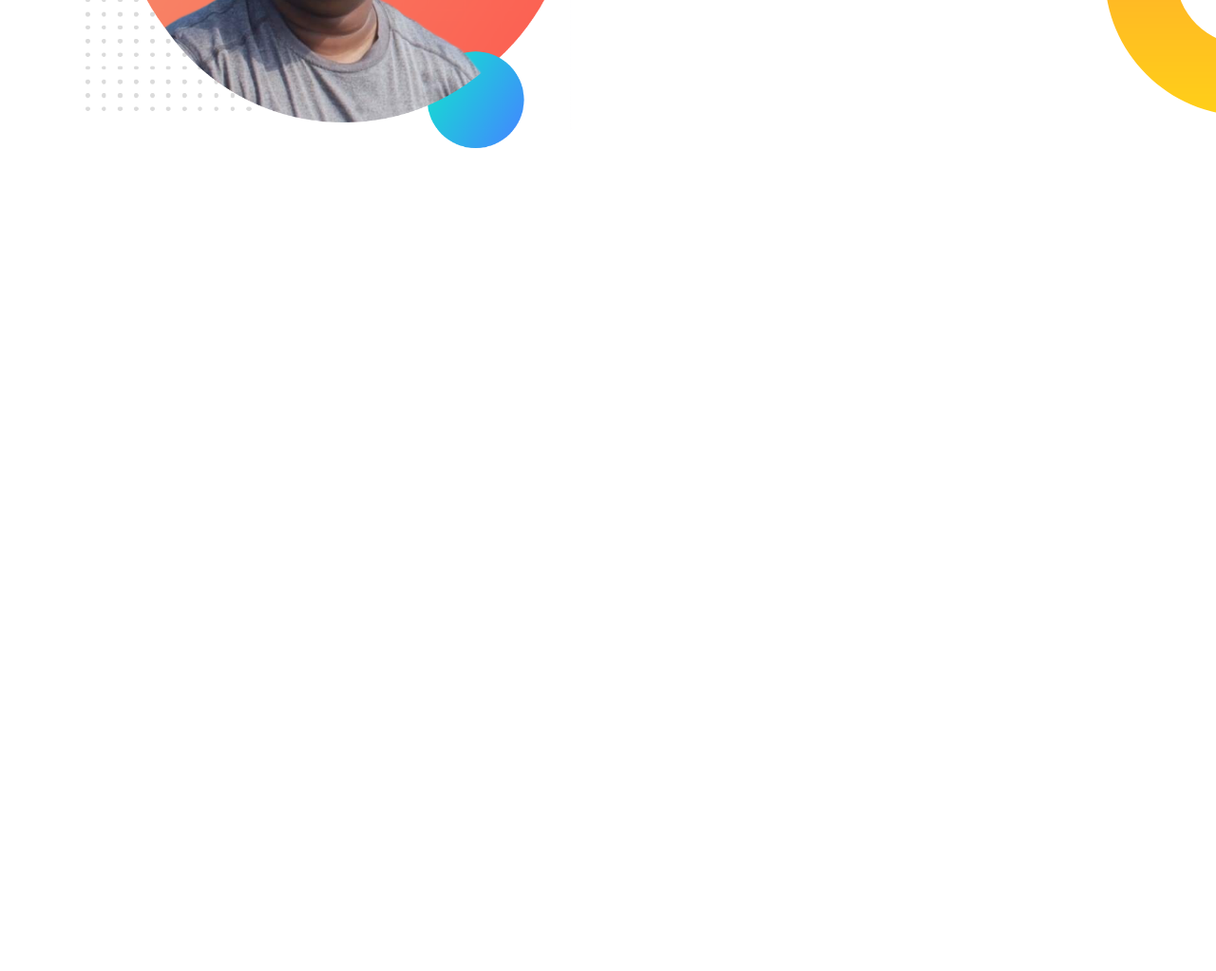
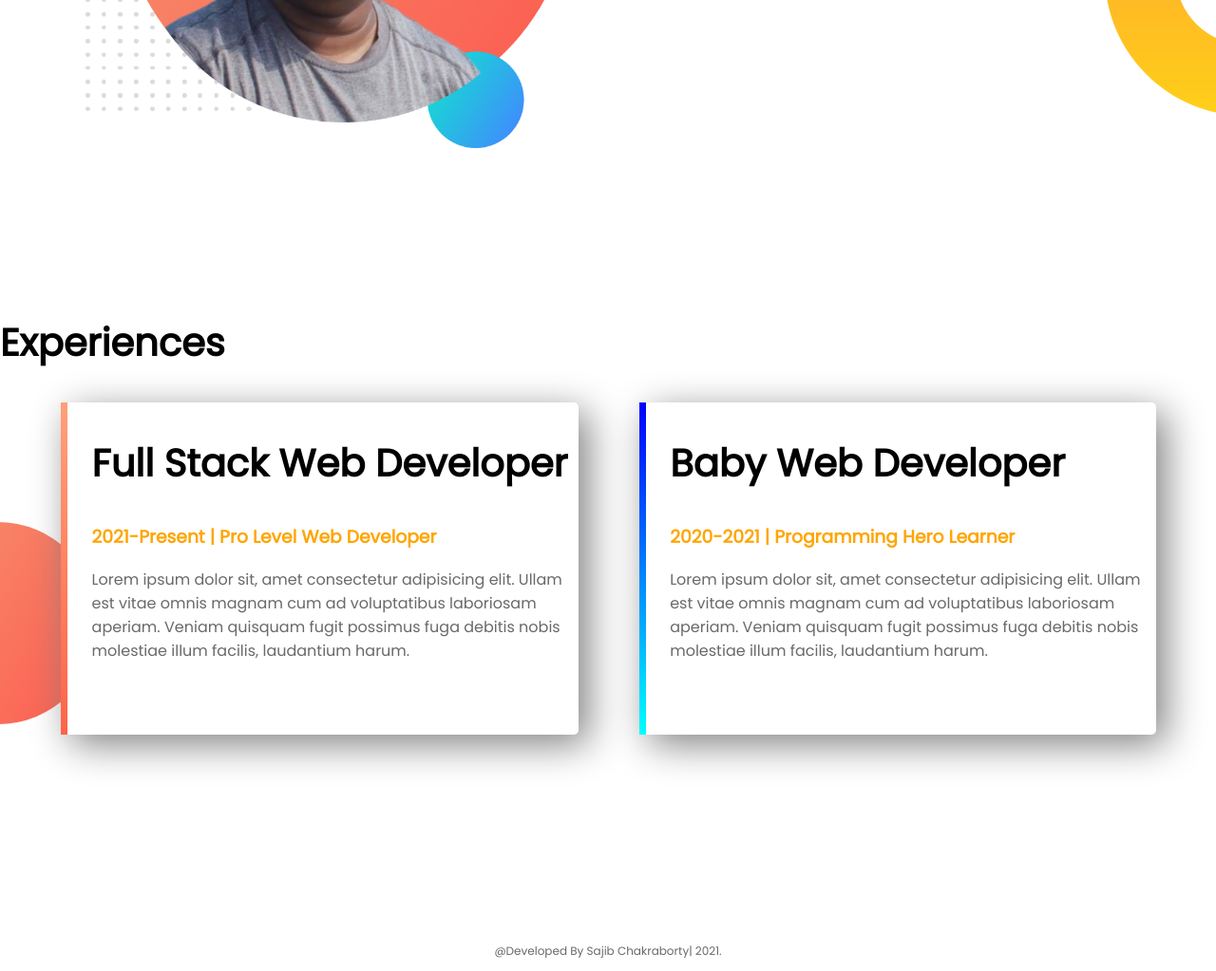
Before and after one commit to SajibChakraborty/Web-portfolio, a plain HTML site: page index.html in a window 1280 px wide. Shown: the part 1002-2025 px from the top of the page at 95% size. Before the commit the page ends 1300 px from the top, so only its background shows below. Drawn offline with Linux system fonts and the light colour scheme.

Commit message:
added final section

```diff
--- a/index.html
+++ b/index.html
@@ -13,7 +13,7 @@
 <section class="top-banner">
     <div class="half-width">
         <h1>Welcome To </h1>
-        <h1><span class="name-highlight">Sajib</span> Website.</h1>
+        <h1><span class="orange-highlight">Sajib</span> Website.</h1>
         <h3>Professional Web Developer</h3>
         <p>I am a senior programmer with good knowledge of front-end techniques. I love structure and order and I also stand for quality. I love spending time on fixing little details and optimizing web apps.</p>
         <a class="link-button" target="_blank" href="https://www.linkedin.com/in/sajib-chakraborty-739517112/">HIRE ME</a>
@@ -35,6 +35,26 @@
         <a class="link-button" target="_blank" href="https://www.linkedin.com/in/sajib-chakraborty-739517112/">DOWNLOAD  RESUME</a>
     </div>
 </section>
+<section class="experience-area">
+    <h2>Experiences</h2>
+    <div id="full-stack" class="half-width single-experience">
+        <h2>Full Stack Web Developer</h2>
+        <h3 class="orange-highlight">2021-Present | Pro Level Web Developer</h3>
+        <p>Lorem ipsum dolor sit, amet consectetur adipisicing elit. Ullam est vitae omnis magnam cum ad voluptatibus laboriosam aperiam. Veniam quisquam fugit possimus fuga debitis nobis molestiae illum facilis, laudantium harum.</p>
+    </div>
+    <div id="baby-web" class="half-width single-experience">
+        <h2>Baby Web Developer</h2>
+        <h3 class="orange-highlight">2020-2021 | Programming Hero Learner</h3>
+        <p>Lorem ipsum dolor sit, amet consectetur adipisicing elit. Ullam est vitae omnis magnam cum ad voluptatibus laboriosam aperiam. Veniam quisquam fugit possimus fuga debitis nobis molestiae illum facilis, laudantium harum.</p>
+
+    </div>
+
+</section>
+<footer>
+    <p>
+        @Developed By Sajib Chakraborty| 2021.
+    </p>
+</footer>
 
 </body>
 </html>
--- a/style.css
+++ b/style.css
@@ -8,7 +8,7 @@ h1{
 h2{
     font-size: 40px;
  }
-.name-highlight{
+.orange-highlight{
     color: orange;
 }
 p{
@@ -46,3 +46,28 @@ section{
     background-repeat: no-repeat;
     background-position: right;
 }
+.single-experience{
+    box-shadow: 10px 10px 40px gray;
+    border-radius: 5px;
+    height: 70%;
+    background-color: white;
+}
+.experience-area{
+    background-image: url("images/exp-bg.png");
+    background-repeat: no-repeat;
+    background-position: left;
+}
+#full-stack{
+    border-left: 7px solid;
+    border-image: linear-gradient(180deg, lightsalmon, tomato);
+    border-image-slice: 1;
+}
+#baby-web{
+    border-left: 7px solid;
+    border-image: linear-gradient(180deg, blue, cyan );
+    border-image-slice: 1;
+}
+footer p{
+    text-align: center;
+    font-size: 12px;
+}
```
